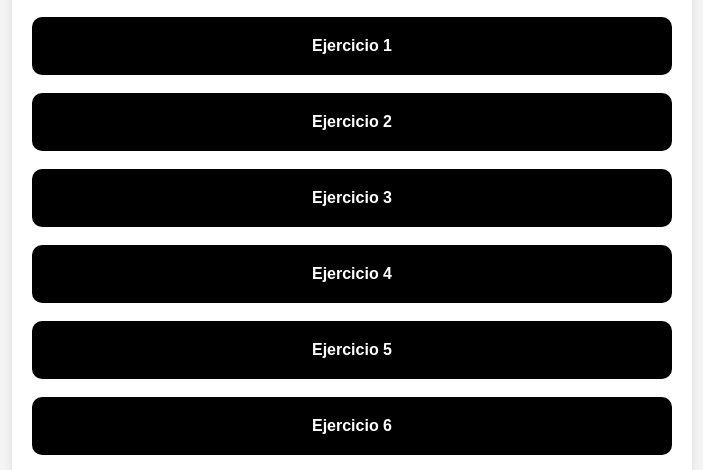
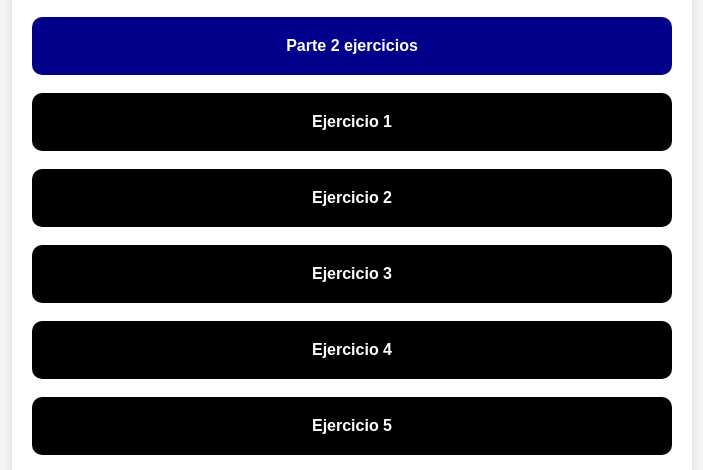
Before and after one commit to EduardoAdrianEscobarVeraADSO/eduardo8032024, a plain HTML site: page index.html in a window 1280 px wide. Shown: the part 318-788 px from the top of the page, without its empty margins (288-991 px from the left). Drawn offline with Linux system fonts and the light colour scheme.

Commit message:
arreglos

```diff
--- a/index.html
+++ b/index.html
@@ -12,6 +12,7 @@
     <div id="container">
         <h1>Ejercicios Eduardo Adrian Escobar Vera</h1>
           <div id="enlaces">
+            <a href="parte2/index.html">Parte 2 ejercicios</a><br>
             <a href="ejercicios/ejercicio1.js" onclick="cargarScript('ejercicios/ejercicio1.js')">Ejercicio 1</a><br>
             <a href="ejercicios/ejercicio2.js" onclick="cargarScript('ejercicios/ejercicio2.js')">Ejercicio 2</a><br>
             <a href="ejercicios/ejercicio3.js" onclick="cargarScript('ejercicios/ejercicio3.js')">Ejercicio 3</a><br>
--- a/parte2/style.css
+++ b/parte2/style.css
@@ -39,3 +39,7 @@ a:hover {
     color: black;
     border: 1px black solid;
 }
+
+a:nth-child(1){
+  background-color: darkblue;
+}
--- a/style.css
+++ b/style.css
@@ -39,3 +39,6 @@ a:hover {
     color: black;
     border: 1px black solid;
 }
+a:nth-child(1){
+  background-color: darkblue;
+}
```
Also changed, not shown: parte2/index.html (+1 -0 lines).
